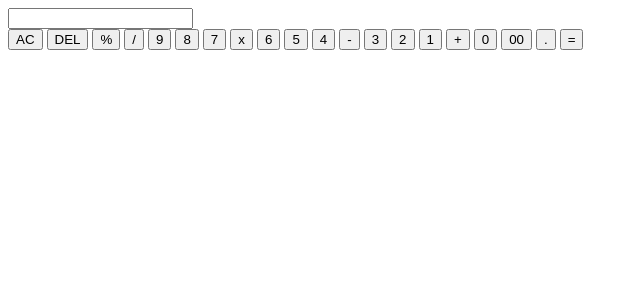
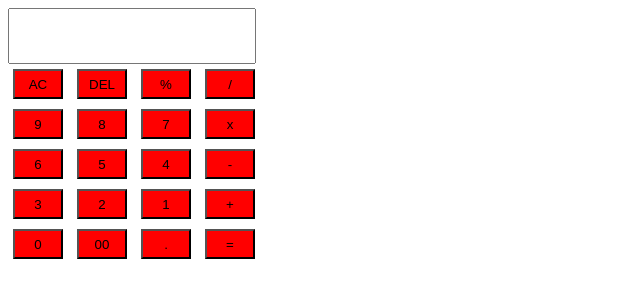
Before and after one commit to k-vasanth09072002/calculaters, a plain HTML site: page index.html in a window 1280 px wide. Shown: the whole page, without its empty margins (0-640 px from the left). Drawn offline with Linux system fonts and the light colour scheme.

Commit message:
js-calculaters

```diff
--- a/index.html
+++ b/index.html
@@ -5,31 +5,32 @@
     <meta http-equiv="X-UA-Compatible" content="IE=edge">
     <meta name="viewport" content="width=device-width, initial-scale=1.0">
     <title>calculaters</title>
+    <link rel="stylesheet" href="style.css">
 </head>
 <body>
     <div class="conatainer">
         <input type="text" id="display">
         <div class="content">
-            <button onclick="number('a')">AC</button>
+            <button onclick="number('AC')">AC</button>
             <button onclick="number('del')">DEL</button>
             <button onclick="number('%')">%</button>
-            <button onclick="number('/')">/</button>
+            <button onclick="number('/')">/</button><br>
             <button onclick="number(9)">9</button>
             <button onclick="number(8)">8</button>
             <button onclick="number(7)">7</button>
-            <button onclick="number('*')">x</button>
+            <button onclick="number('*')">x</button><br>
             <button onclick="number(6)">6</button>
             <button onclick="number(5)">5</button>
             <button onclick="number(4)">4</button>
-            <button onclick="number('-')">-</button>
+            <button onclick="number('-')">-</button><br>
             <button onclick="number(3)">3</button>
             <button onclick="number(2)">2</button>
             <button onclick="number(1)">1</button>
-            <button onclick="number('+')">+</button>
+            <button onclick="number('+')">+</button><br>
             <button onclick="number(0)">0</button>
             <button onclick="number(00)">00</button>
             <button onclick="number('.')">.</button>
-            <button onclick="number(equl)">=</button>
+            <button onclick="number('=')">=</button>
         </div>
     </div>
 
--- a/main.js
+++ b/main.js
@@ -55,10 +55,10 @@ function number(i){
         case '.': x.value+='.';
         break;
 
-        case 'a':x.value='';
+        case 'AC':x.value=" ";
         break;
 
-        case 'equal':
+        case '=':
             result=eval(x.value);
             x.value=result;
         break;
--- a/style.css
+++ b/style.css
@@ -0,0 +1,12 @@
+button{
+    width: 50px;
+    height: 30px;
+    background-color: red;
+    padding: 0px 0px;
+    margin: 5px;
+}
+
+input{
+    width: 240px;
+    height: 50px;
+}
```
